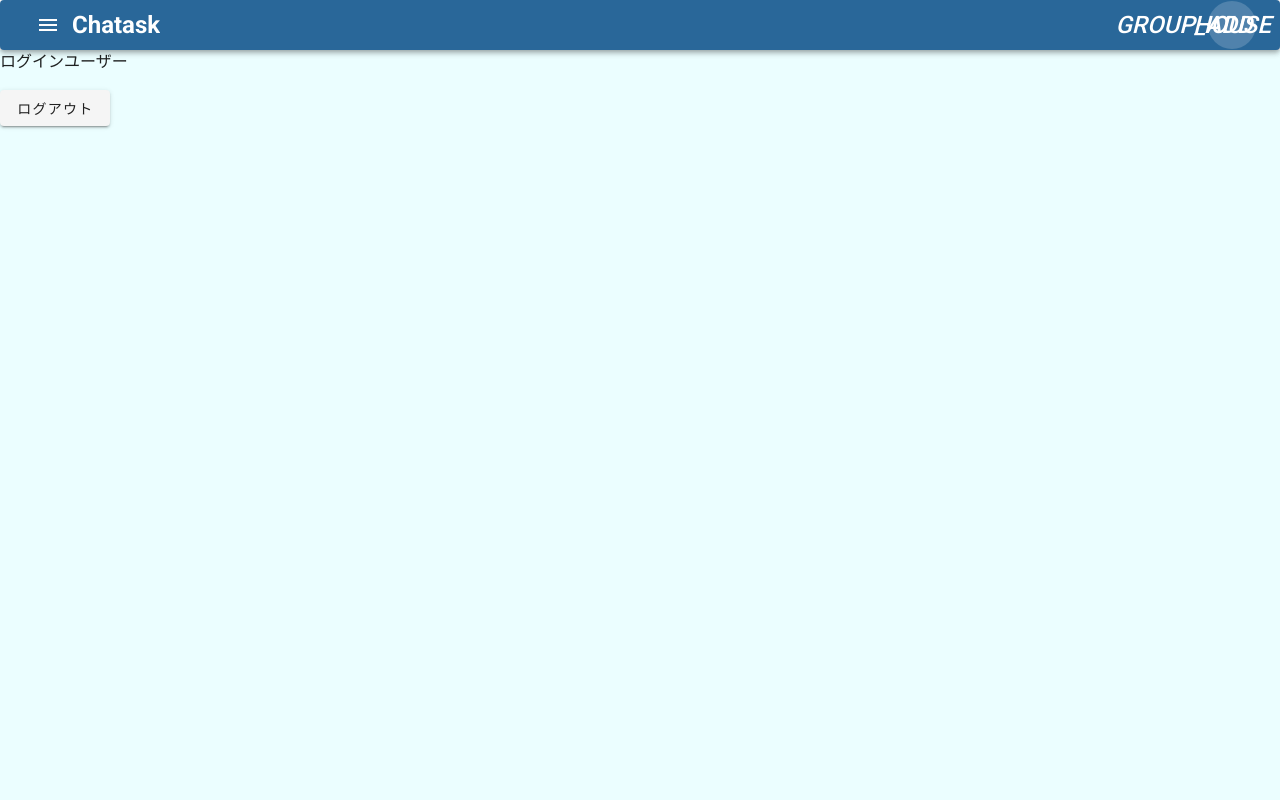
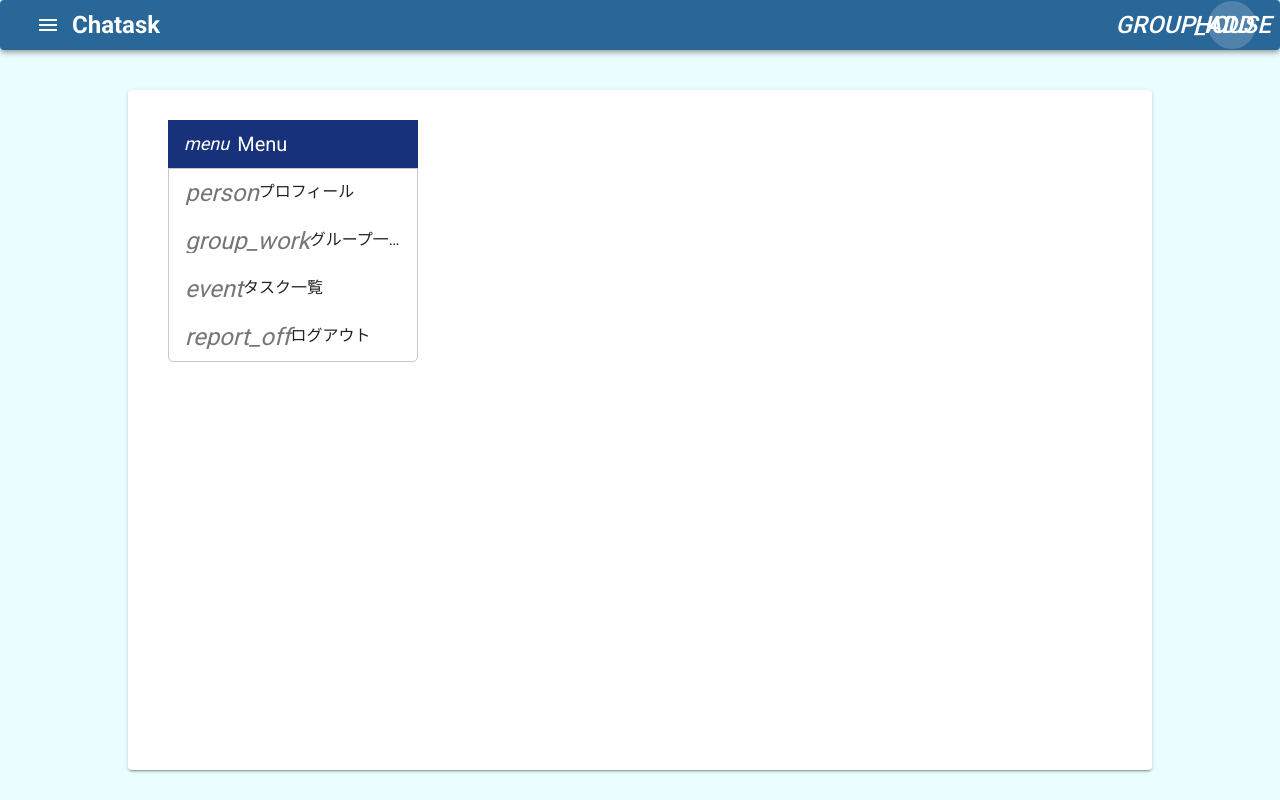
Before and after one commit to hiro0214/chatask, a Nuxt app: page /user in a window 1280 px wide. Built offline with nearby package versions, Linux system fonts and the light colour scheme.

Commit message:
user page

```diff
--- /dev/null
+++ b/components/user/group.vue
@@ -0,0 +1,5 @@
+<template>
+  <div class="user-group">
+    <p class="comp-header">所属グループ一覧</p>
+  </div>
+</template>
--- /dev/null
+++ b/components/user/home.vue
@@ -0,0 +1,20 @@
+<template>
+  <div class="user-home">
+    <p class="comp-header">{{ currentUser.name }}のマイページ</p>
+  </div>
+</template>
+
+<style lang="sass" scoped>
+
+</style>
+
+<script>
+export default {
+  computed: {
+    currentUser () {
+      return this.$store.state.user.loginUser
+    }
+  },
+
+}
+</script>
--- /dev/null
+++ b/components/user/logout.vue
@@ -0,0 +1,19 @@
+<template>
+  <div class="user-logout">
+    <p>ログアウトしてもよろしいですか</p>
+    <v-btn @click="logout">ログアウト</v-btn>
+  </div>
+</template>
+
+<script>
+export default {
+  methods: {
+    logout() {
+      this.$store.dispatch('user/signOut')
+      this.$store.dispatch('group/signOut')
+      this.$store.dispatch('chat/signOut')
+      this.$router.push('/auth')
+    }
+  }
+}
+</script>
--- /dev/null
+++ b/components/user/task.vue
@@ -0,0 +1,5 @@
+<template>
+  <div class="user-task">
+    <p class="comp-header">タスク一覧</p>
+  </div>
+</template>
--- a/pages/user.vue
+++ b/pages/user.vue
@@ -1,31 +1,100 @@
 <template>
   <div class="user-page">
-    <p>ログインユーザー<br>{{ currentUser }}</p>
-    <v-btn @click="logout">ログアウト</v-btn>
+    <v-card>
+      <v-list class="user-page-list">
+        <v-subheader>
+          <v-icon size="18" class="pr-2" color="white">menu</v-icon>Menu
+        </v-subheader>
+        <v-list-item-group>
+          <v-list-item v-for="(menu, index) in menus" :key="index" @click="changeComp(menu.comp)">
+            <v-list-item-content>
+              <v-list-item-title>
+                <v-icon>{{ menu.icon }}</v-icon>
+                <span>{{ menu.title }}</span>
+              </v-list-item-title>
+            </v-list-item-content>
+          </v-list-item>
+        </v-list-item-group>
+      </v-list>
+
+      <div class="user-page-main">
+        <component :is="currentComp" />
+      </div>
+
+    </v-card>
   </div>
 </template>
 
-<style scoped lang="scss">
+<style lang="scss">
 
 .user-page {
   height:100%;
+  padding-top:40px;
   background:rgb(235, 254, 255);
+  .v-card {
+    width:80%;
+    height:680px;
+    margin:0 auto;
+    background:#fff;
+    display:flex;
+  }
+  &-list {
+    width:250px;
+    margin-left:40px;
+    padding-top:30px;
+    .v-subheader {
+      background:rgb(23, 49, 122);
+      color:#fff;
+      font-size:20px;
+    }
+    .v-item--active {
+      background:rgb(255, 217, 173);
+    }
+    .v-item-group {
+      border:solid 1px rgb(200, 200, 200);
+      border-radius:0 0 5px 5px;
+    }
+  }
+  &-main {
+    padding:40px 60px;
+    width: calc(100% - 250px );
+    .comp-header {
+      font-size:20px;
+      font-weight:600;
+      padding:0 0 10px 20px;
+      border-bottom:solid 1px;
+    }
+  }
 }
 </style>
 
 <script>
+import Home from '~/components/user/home.vue'
+import Group from '~/components/user/group.vue'
+import Task from '~/components/user/task.vue'
+import Logout from '~/components/user/logout.vue'
+
 export default {
-  computed: {
-    currentUser () {
-      return this.$store.state.user.loginUser
+  components: {
+    Home,
+    Group,
+    Task,
+    Logout
+  },
+  data () {
+    return {
+      menus: [
+        { title: 'プロフィール', icon: 'person', comp: 'Home' },
+        { title: 'グループ一覧', icon: 'group_work', comp: 'Group' },
+        { title: 'タスク一覧', icon: 'event', comp: 'Task' },
+        { title: 'ログアウト', icon: 'report_off', comp: 'Logout' }
+      ],
+      currentComp: ''
     }
   },
   methods: {
-    logout() {
-      this.$store.dispatch('user/signOut')
-      this.$store.dispatch('group/signOut')
-      this.$store.dispatch('chat/signOut')
-      this.$router.push('/auth')
+    changeComp(comp) {
+      this.currentComp = comp
     }
   }
 }
```
